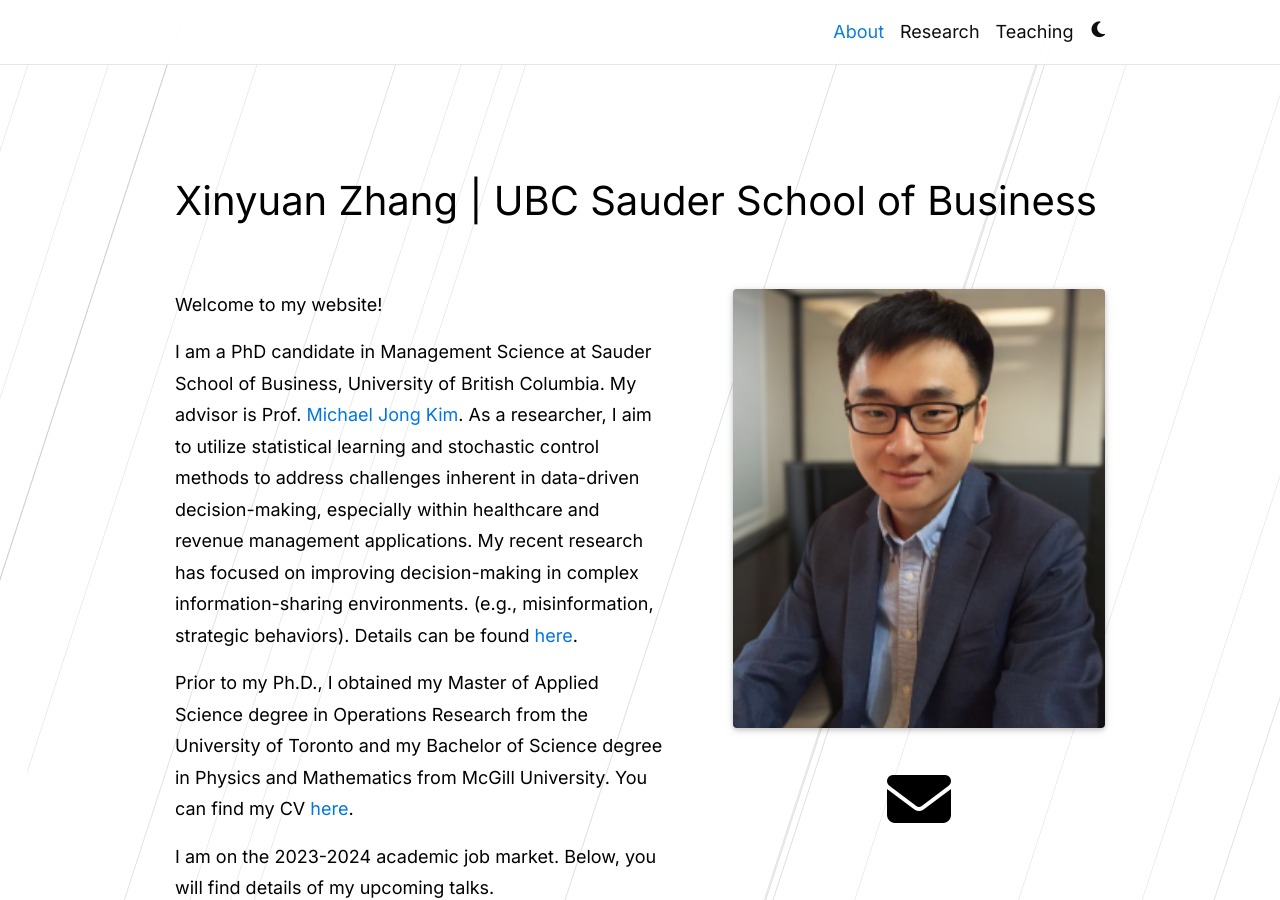
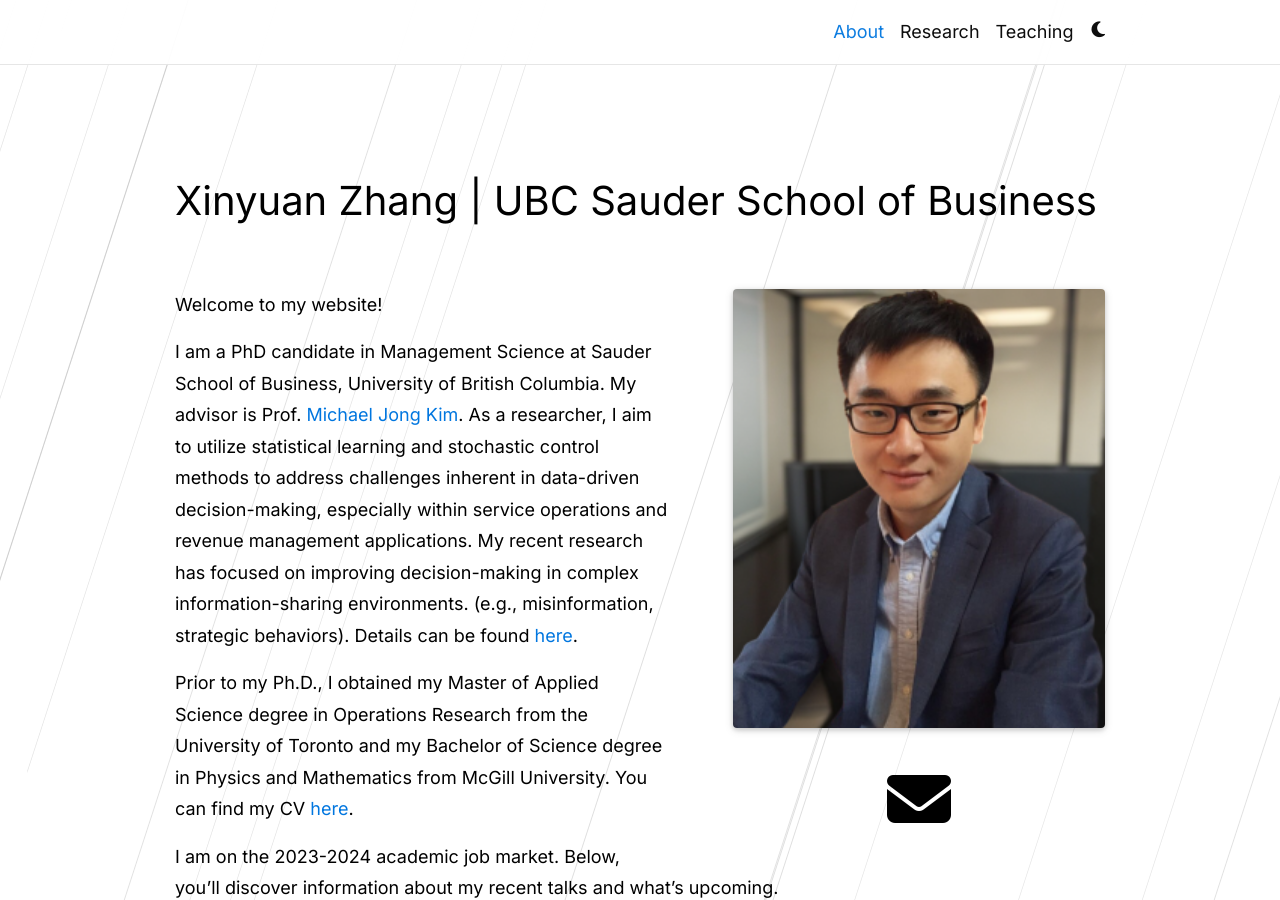
Before and after one commit to xyz2023ca/xyz2023ca.github.io, a Jekyll site: the page built from _pages/about.md, in a window 1280 px wide and 900 px high. Built offline with Jekyll 4.4.1, drawn with Linux system fonts in a browser that asks for light colours; full-size pictures stand in for the smaller copies a plugin makes; comment, search, counter and statistics services are not loaded; a style sheet for code colours, icons or effects is not loaded.

Commit message:
Update about.md

```diff
--- a/_pages/about.md
+++ b/_pages/about.md
@@ -24,14 +24,14 @@
 Welcome to my website!
 
 I am a PhD candidate in Management Science at Sauder School of Business,  University of British Columbia. My advisor is Prof. [Michael Jong Kim](https://www.sauder.ubc.ca/people/michael-jong-kim). As a researcher,
-I aim to utilize statistical learning and stochastic control methods to address challenges inherent in data-driven decision-making, especially within healthcare and revenue management applications. My recent research has focused on improving decision-making in complex information-sharing environments. (e.g., misinformation, strategic behaviors). Details can be found [here](https://xyz2023ca.github.io/publications/).
+I aim to utilize statistical learning and stochastic control methods to address challenges inherent in data-driven decision-making, especially within service operations and revenue management applications. My recent research has focused on improving decision-making in complex information-sharing environments. (e.g., misinformation, strategic behaviors). Details can be found [here](https://xyz2023ca.github.io/publications/).
 
 
 
 Prior to my Ph.D., I obtained my Master of Applied Science degree in Operations Research from the University of Toronto and my Bachelor of Science degree in Physics and Mathematics from McGill University.
 You can find my CV [here](https://xyz2023ca.github.io/assets/pdf/Xinyuan%20Zhang%20CV.pdf).
 
-<strong>I am on the 2023-2024 academic job market.</strong> Below, you will find details of my upcoming talks.
+<strong>I am on the 2023-2024 academic job market.</strong> Below, you'll discover information about my recent talks and what's upcoming.
 
 
 
```
